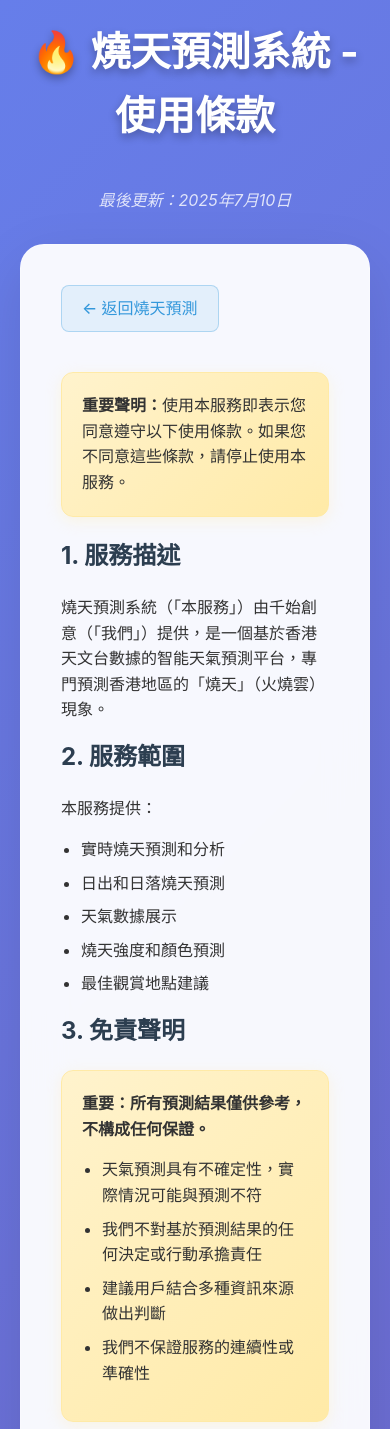
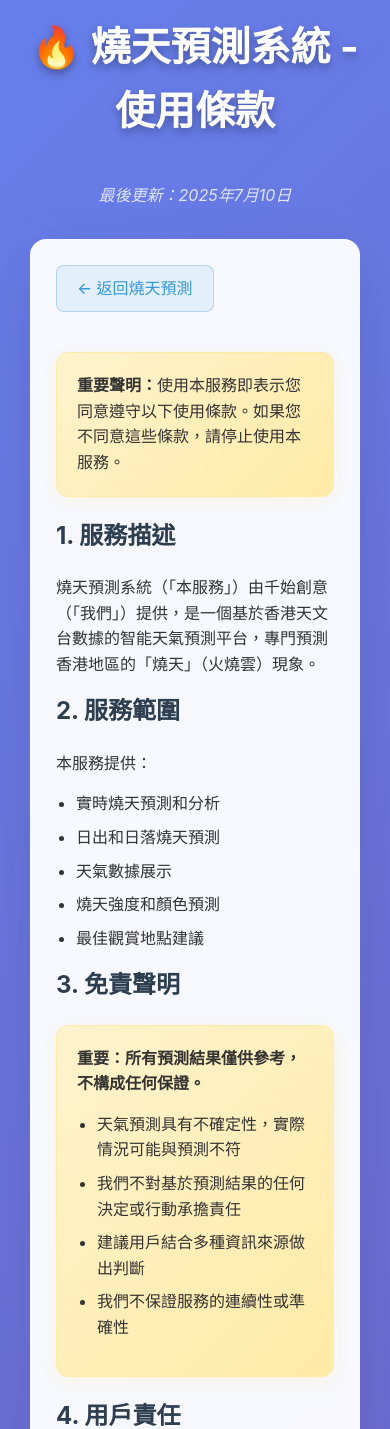
Before and after one commit to lomoreholic/burnsky-api, a Flask app: page /terms in a window 390 px wide. Shown: the top 1429 px of the page. Run offline with Flask 3, Linux system fonts and the light colour scheme.

Commit message:
🔧 修正跨設備樣式對齊問題
📱 響應式設計改進：
- 為所有頁面添加 width: 100% 和 box-sizing: border-box
- 增強 container 在不同螢幕尺寸下的對齊一致性
- 添加 @media 查詢確保在大螢幕和小螢幕上都完美對齊

🎯 修正問題：
- 解決在其他電腦上使用條款頁面對齊不一致的問題
- 統一主頁、隱私政策、使用條款三個頁面的 container 樣式
- 確保在不同瀏覽器和設備上的一致視覺效果

💻 技術細節：
- 使用 calc(100% - 40px) 避免在較小螢幕上的橫向滾動
- 在 768px 以下設備優化 padding 和 border-radius
- 確保所有 main-card 元素完美居中對齊

```diff
--- a/templates/terms.html
+++ b/templates/terms.html
@@ -23,6 +23,22 @@
             max-width: 1200px;
             margin: 0 auto;
             padding: 20px;
+            width: 100%;
+            box-sizing: border-box;
+        }
+
+        @media (max-width: 1240px) {
+            .container {
+                max-width: calc(100% - 40px);
+                margin: 0 auto;
+            }
+        }
+
+        @media (max-width: 768px) {
+            .container {
+                padding: 15px;
+                max-width: calc(100% - 30px);
+            }
         }
 
         .main-card {
@@ -32,6 +48,16 @@
             padding: 40px;
             box-shadow: 0 20px 60px rgba(0,0,0,0.1);
             border: 1px solid rgba(255,255,255,0.2);
+            width: 100%;
+            box-sizing: border-box;
+            margin: 0 auto;
+        }
+
+        @media (max-width: 768px) {
+            .main-card {
+                padding: 25px;
+                border-radius: 16px;
+            }
         }
 
         h1, h2 {
```
Also changed, not shown: templates/index.html (+25 -0 lines), templates/privacy.html (+26 -0 lines).
